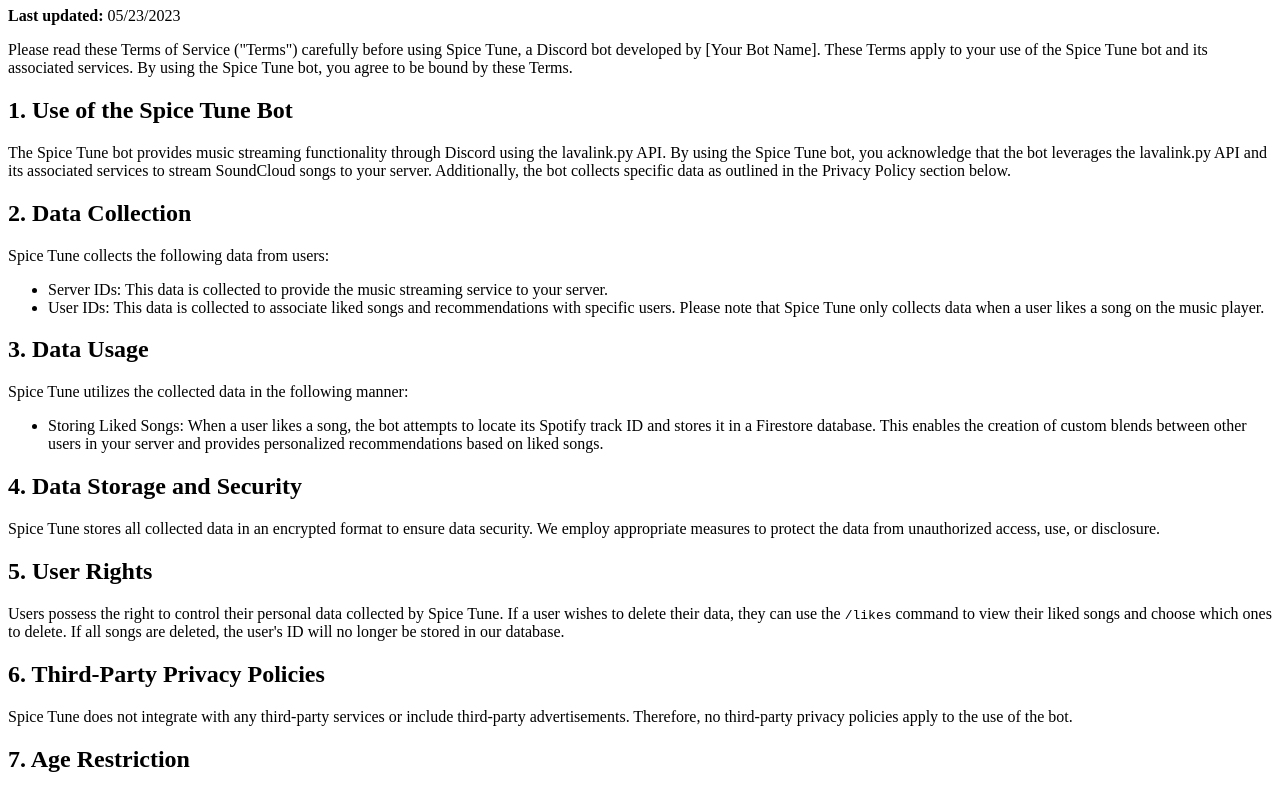
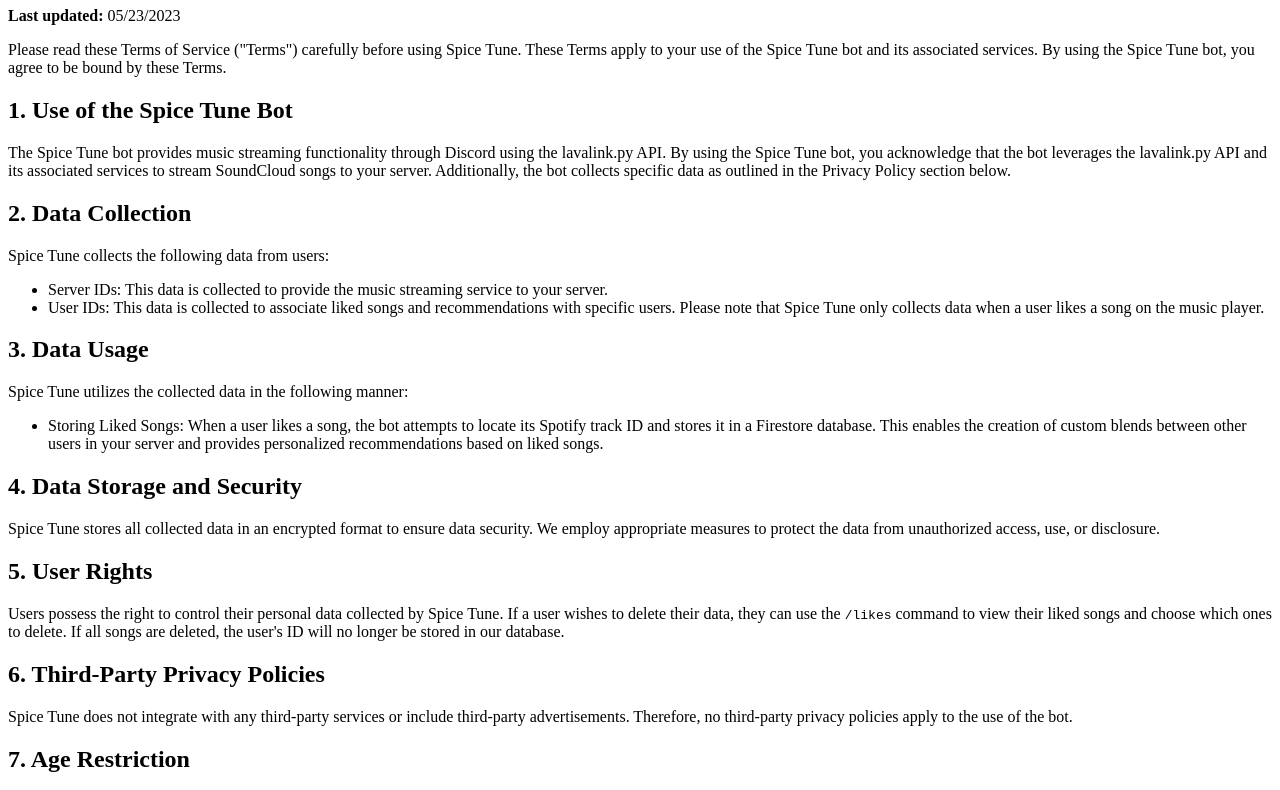
Before and after one commit to TeddyKahwaji/SpiceTunesDocs, a plain HTML site: page index.html in a window 1280 px wide. Shown: the part 73-863 px from the top of the page. Drawn offline with Linux system fonts and the light colour scheme.

Commit message:
Update doc

```diff
--- a/index.html
+++ b/index.html
@@ -10,7 +10,7 @@
 
     <p><strong>Last updated:</strong> 05/23/2023</p>
 
-    <p>Please read these Terms of Service ("Terms") carefully before using Spice Tune, a Discord bot developed by [Your Bot Name]. These Terms apply to your use of the Spice Tune bot and its associated services. By using the Spice Tune bot, you agree to be bound by these Terms.</p>
+    <p>Please read these Terms of Service ("Terms") carefully before using Spice Tune. These Terms apply to your use of the Spice Tune bot and its associated services. By using the Spice Tune bot, you agree to be bound by these Terms.</p>
 
     <h2>1. Use of the Spice Tune Bot</h2>
     <p>The Spice Tune bot provides music streaming functionality through Discord using the lavalink.py API. By using the Spice Tune bot, you acknowledge that the bot leverages the lavalink.py API and its associated services to stream SoundCloud songs to your server. Additionally, the bot collects specific data as outlined in the Privacy Policy section below.</p>
```
